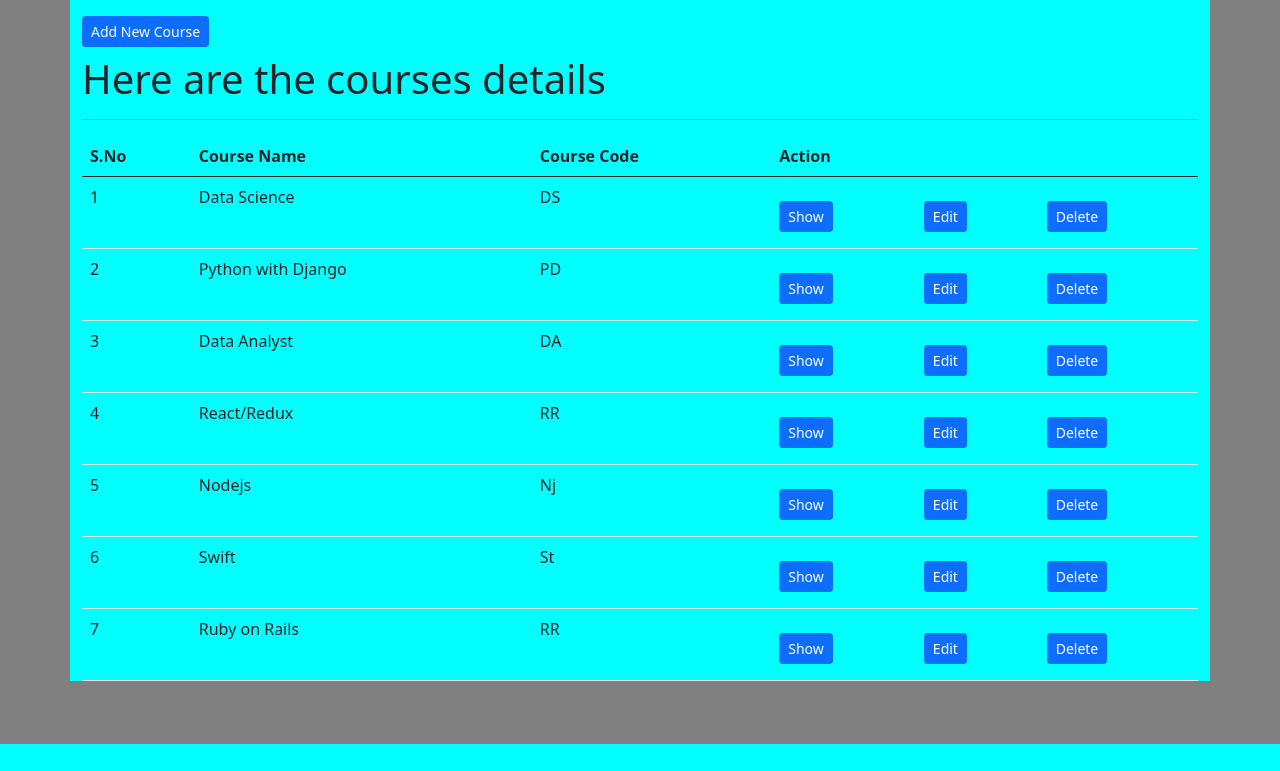
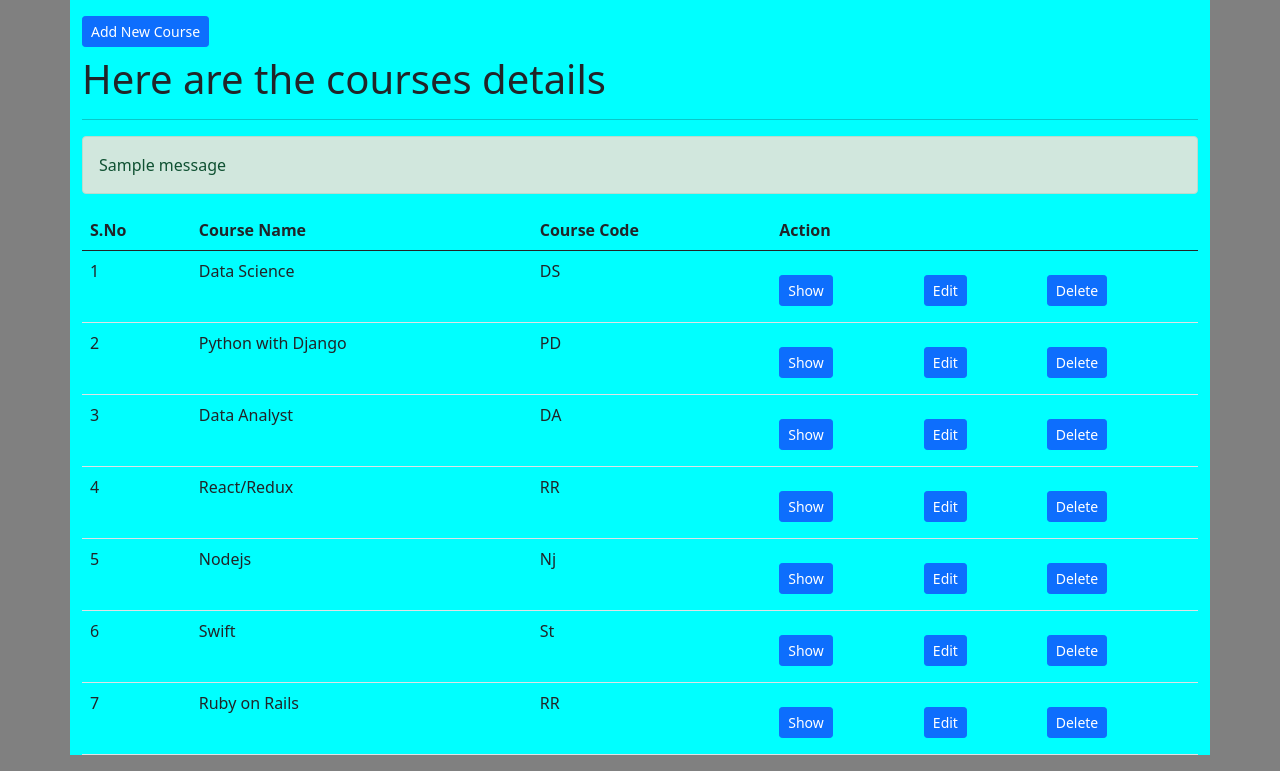
Before and after one commit to DeaaTH65/Student_Enquiry_System, a Django app: page /courses/list/ in a window 1280 px wide. Shown: the part 56-827 px from the top of the page. Before the commit the page ends 800 px from the top, so only its background shows below. Run offline with Django 4.2, Linux system fonts and the light colour scheme; data comes from the database, SQL or seed files in the repository; both versions use the stored data as it was after the commit; one stand-in notice (Sample message) is shown.

Commit message:
Alert Message Added

```diff
--- a/project_student_enquiry_system/app_courses/views.py
+++ b/project_student_enquiry_system/app_courses/views.py
@@ -1,6 +1,7 @@
 from django.shortcuts import render, redirect
 from app_courses.forms import CourseCreateForm
 from app_courses.models import CourseModel
+from django.contrib import messages
 
 # Create your views here.
 def course_index(request):
@@ -22,6 +23,7 @@ def course_create(request):
         code = request.POST.get("course_code")
         cm = CourseModel(course_name=name, course_code=code)
         cm.save()
+        messages.success(request, "Data added successfully")
 
         # cm = CourseModel()
         # cm.course_name = request.POST.get("course_name")
@@ -42,6 +44,7 @@ def course_update(request):
         data = CourseCreateForm(data=request.POST, instance=instance)
         if data.is_valid():
             data.save()
+            messages.success(request, "Data updated successfully")
             return redirect("course-index")
         return redirect("course-index")
     return redirect("course-index")
@@ -54,4 +57,5 @@ def course_show(request, id):
 def course_delete(request, id):
     course = CourseModel.objects.get(id=id)
     course.delete()
+    messages.success(request, "Data deleted successfully")
     return redirect("course-index")
--- a/project_student_enquiry_system/app_students/views.py
+++ b/project_student_enquiry_system/app_students/views.py
@@ -1,6 +1,7 @@
 from django.shortcuts import render, redirect
 from app_students.models import StudentModel
 from app_students.forms import StudentCreateForm
+from django.contrib import messages
 
 # Create your views here.
 def student_create(request):
@@ -11,6 +12,7 @@ def student_create(request):
         std = StudentCreateForm(request.POST)
         if std.is_valid():
             std.save()
+            messages.success(request, "Data added successfully")
             return redirect("student-index")
         return redirect("student-create")
     return render(request, 'students/create.html', context)
@@ -32,6 +34,7 @@ def student_edit(request, id):
         std = StudentCreateForm(data=request.POST, instance=student)
         if std.is_valid():
             std.save()
+            messages.success(request, "Data updated successfully")
             return redirect("student-index")
         return redirect("student-edit", id)
     return render(request, 'students/edit.html', context)
@@ -44,4 +47,5 @@ def student_show(request, id):
 def student_delete(request, id):
     student = StudentModel.objects.get(id=id)
     student.delete()
+    messages.success(request, "Data deleted successfully")
     return redirect("student-index")
--- a/project_student_enquiry_system/project_student_enquiry_system/settings.py
+++ b/project_student_enquiry_system/project_student_enquiry_system/settings.py
@@ -12,6 +12,11 @@ https://docs.djangoproject.com/en/4.2/ref/settings/
 
 from pathlib import Path
 import os
+from django.contrib import messages
+
+MESSAGE_TAGS = {
+    messages.ERROR : "danger"
+}
 
 # Build paths inside the project like this: BASE_DIR / 'subdir'.
 BASE_DIR = Path(__file__).resolve().parent.parent
--- a/project_student_enquiry_system/templates/courses/index.html
+++ b/project_student_enquiry_system/templates/courses/index.html
@@ -9,6 +9,7 @@
     <a href="{% url 'course-create' %}" class="btn btn-primary btn-sm mt-3 mb-2">Add New Course</a>
     <h1>{{ body_title }}</h1>
     <hr>
+    {% include 'partials/_message.html' %}
     <table class="table table-hover">
         <thead>
             <tr>
--- /dev/null
+++ b/project_student_enquiry_system/templates/partials/_message.html
@@ -0,0 +1,9 @@
+{% if messages %}
+    <div class="messages">
+        {% for message in messages %}
+        <div{% if message.tags %} class="alert alert-{{ message.tags }}"{% endif %}>
+            {{ message }}
+        </div>
+        {% endfor %}
+    </div>
+{% endif %}
--- a/project_student_enquiry_system/templates/students/index.html
+++ b/project_student_enquiry_system/templates/students/index.html
@@ -9,6 +9,7 @@
     <a href="{% url 'student-create' %}" class="btn btn-primary btn-sm mt-3 mb-2">Add New Student</a>
     <h1>{{ body_title }}</h1>
     <hr>
+    {% include 'partials/_message.html' %}
     <table class="table table-hover">
         <thead>
             <tr>
```
Also changed, not shown: project_student_enquiry_system/db.sqlite3.
